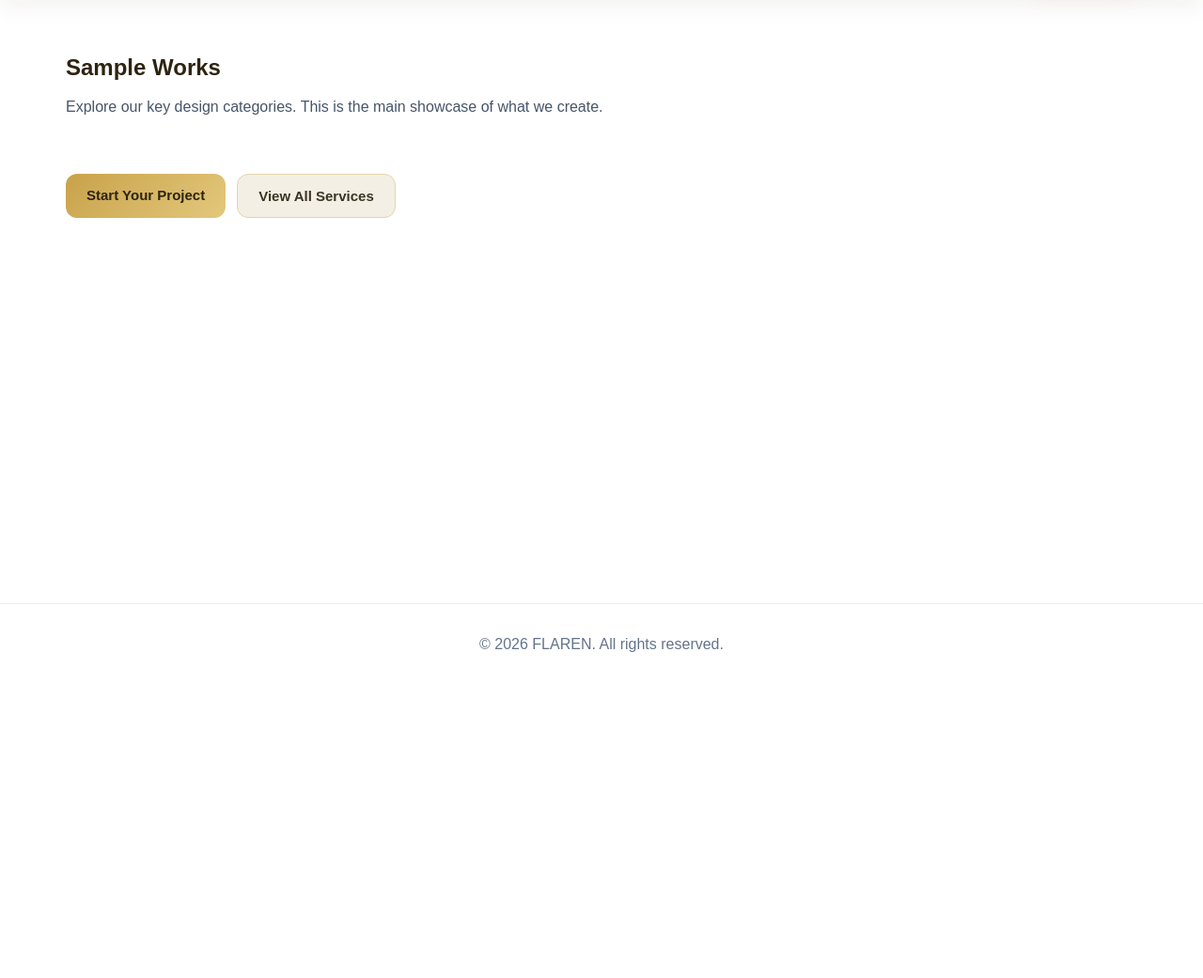
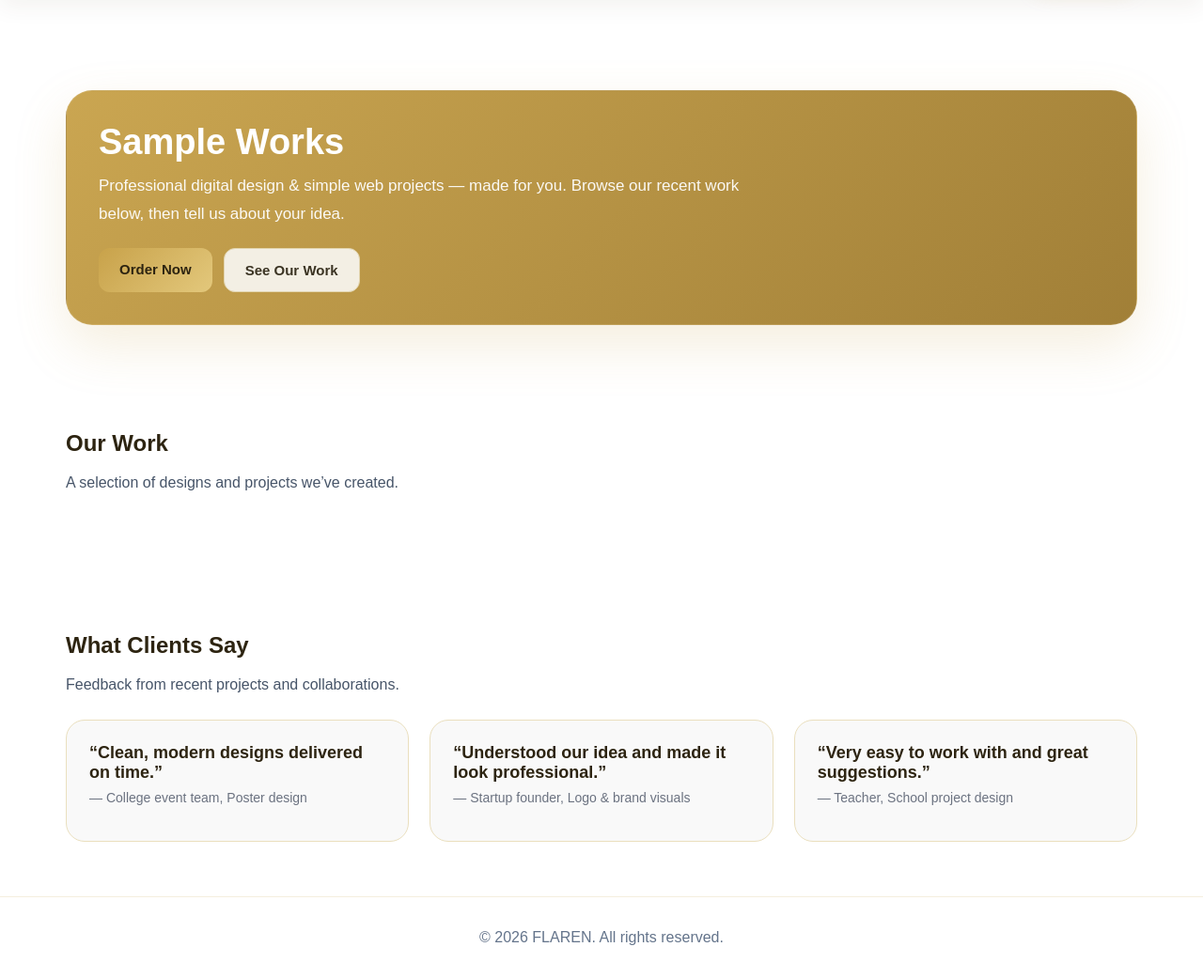
Before and after one commit to sjspokeflarebusiness-del/flaren-site, a Python web app: template templates/sample_works.html in a window 1280 px wide. Shown: the part 71-1112 px from the top of the page at 94% size. Before the commit the page ends 765 px from the top, so only its background shows below. Run offline with Jinja, Linux system fonts and the light colour scheme; the template is opened without the code that fills it, so the values that code supplies are empty.

Commit message:
Improve hero and add testimonials on sample works page

```diff
--- a/templates/sample_works.html
+++ b/templates/sample_works.html
@@ -2,16 +2,34 @@
 {% block title %}FLAREN — Sample Works{% endblock %}
 
 {% block content %}
-<section class="section">
+<!-- Hero -->
+<section class="hero">
   <div class="container">
-    <h2 class="section-title">Sample Works</h2>
+    <div class="hero-panel">
+      <h1>Sample Works</h1>
+      <p>
+        Professional digital design & simple web projects — made for you.
+        Browse our recent work below, then tell us about your idea.
+      </p>
+      <div class="actions">
+        <a href="{{ url_for('order') }}" class="btn btn-primary">Order Now</a>
+        <a href="#sample-works-grid" class="btn btn-secondary">See Our Work</a>
+      </div>
+    </div>
+  </div>
+</section>
+
+<!-- Sample Works Grid -->
+<section class="section" id="sample-works-grid">
+  <div class="container">
+    <h2 class="section-title">Our Work</h2>
     <p class="section-text">
-      Explore our key design categories. This is the main showcase of what we create.
+      A selection of designs and projects we’ve created.
     </p>
 
     <div class="sample-works-grid">
       {% for work in sample_works %}
-      <div class="sample-work-card">
+      <a href="{{ url_for('work_detail', slug=work['key']) }}" class="sample-work-card">
         <div class="sample-work-image">
           <img src="{{ url_for('static', filename='images/' + work.image) }}" alt="{{ work.title }}">
         </div>
@@ -19,13 +37,41 @@
           <h3>{{ work.title }}</h3>
           <p>{{ work.desc }}</p>
         </div>
-      </div>
+      </a>
       {% endfor %}
     </div>
+  </div>
+</section>
 
-    <div class="actions" style="margin-top: 28px;">
-      <a href="{{ url_for('order') }}" class="btn btn-primary">Start Your Project</a>
-      <a href="{{ url_for('services') }}" class="btn btn-secondary">View All Services</a>
+<!-- Testimonials -->
+<section class="section">
+  <div class="container">
+    <h2 class="section-title">What Clients Say</h2>
+    <p class="section-text">
+      Feedback from recent projects and collaborations.
+    </p>
+
+    <div class="sample-works-grid" style="margin-top: 22px;">
+      <div class="service-card">
+        <h3>“Clean, modern designs delivered on time.”</h3>
+        <p style="margin-top: 8px; font-size: 14px; color: #6b7280;">
+          — College event team, Poster design
+        </p>
+      </div>
+
+      <div class="service-card">
+        <h3>“Understood our idea and made it look professional.”</h3>
+        <p style="margin-top: 8px; font-size: 14px; color: #6b7280;">
+          — Startup founder, Logo & brand visuals
+        </p>
+      </div>
+
+      <div class="service-card">
+        <h3>“Very easy to work with and great suggestions.”</h3>
+        <p style="margin-top: 8px; font-size: 14px; color: #6b7280;">
+          — Teacher, School project design
+        </p>
+      </div>
     </div>
   </div>
 </section>
```
